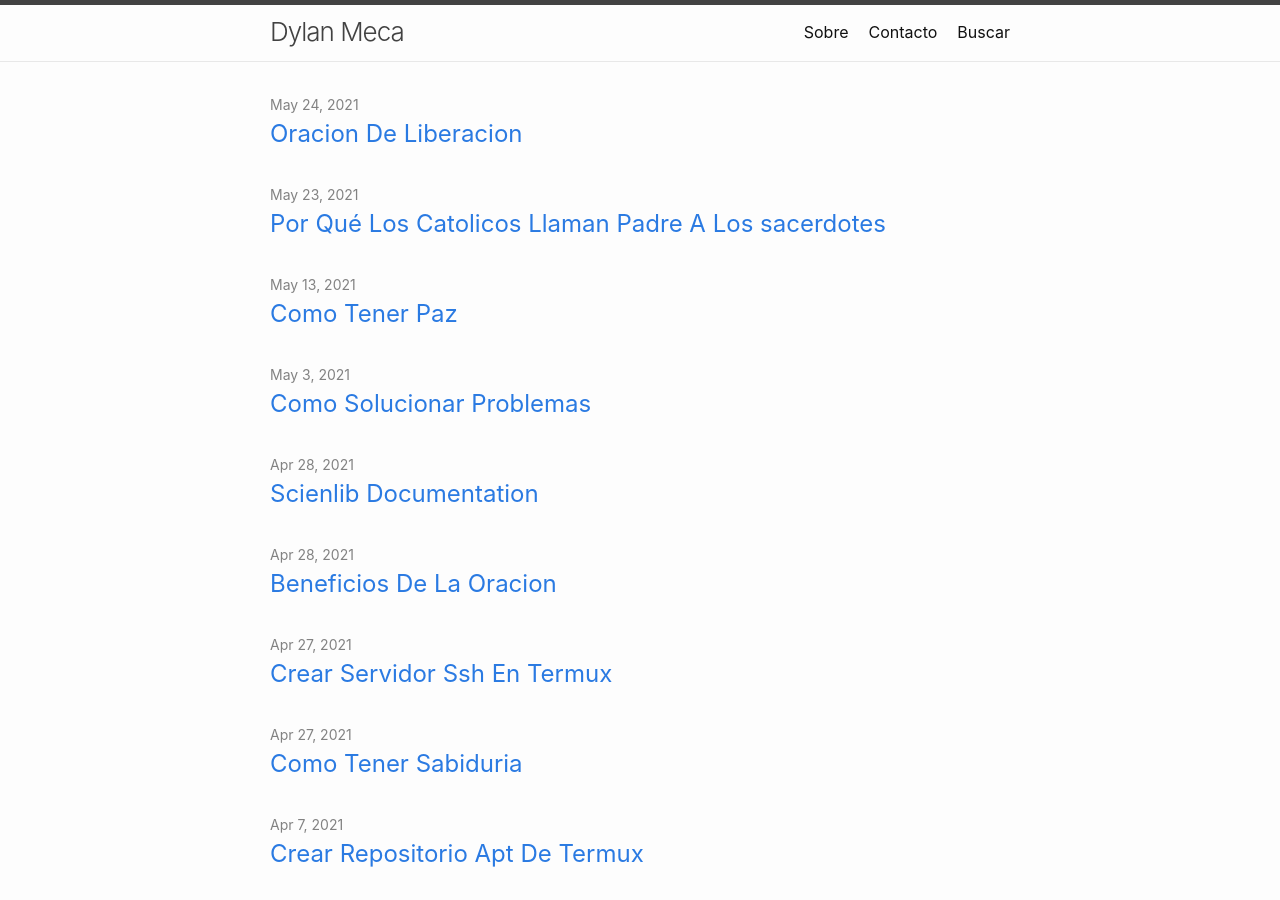
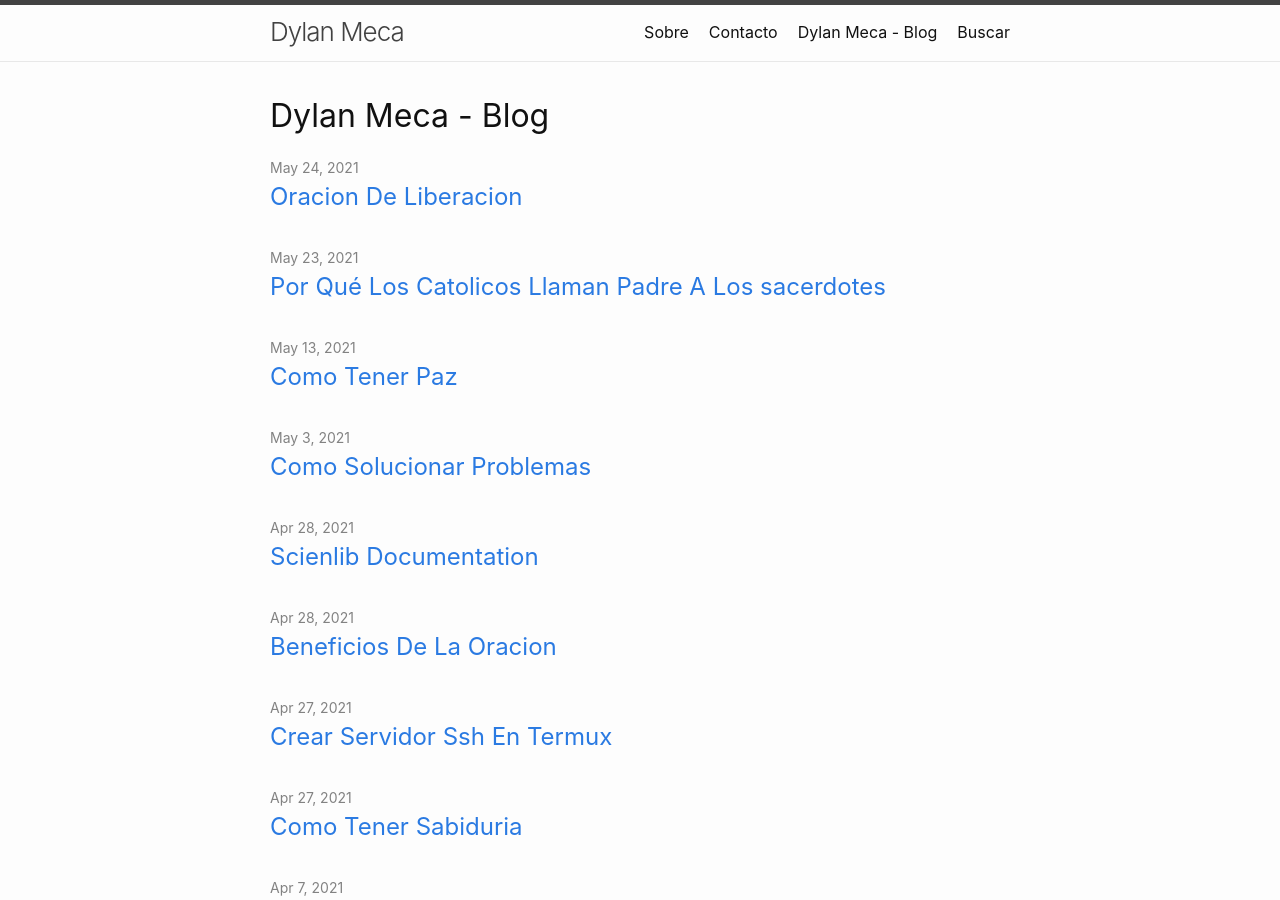
Before and after one commit to dylanmeca/dylanmeca.github.io, a Jekyll site: the page built from index.md, in a window 1280 px wide and 900 px high. Built offline with Jekyll 4.4.1, drawn with Linux system fonts in a browser that asks for light colours.

Commit message:
Update index.md

```diff
--- a/index.md
+++ b/index.md
@@ -1,5 +1,6 @@
 ---
 layout: home
+title: Dylan Meca - Blog
 keywords:
     - Dylan Meca
     - blog
```
